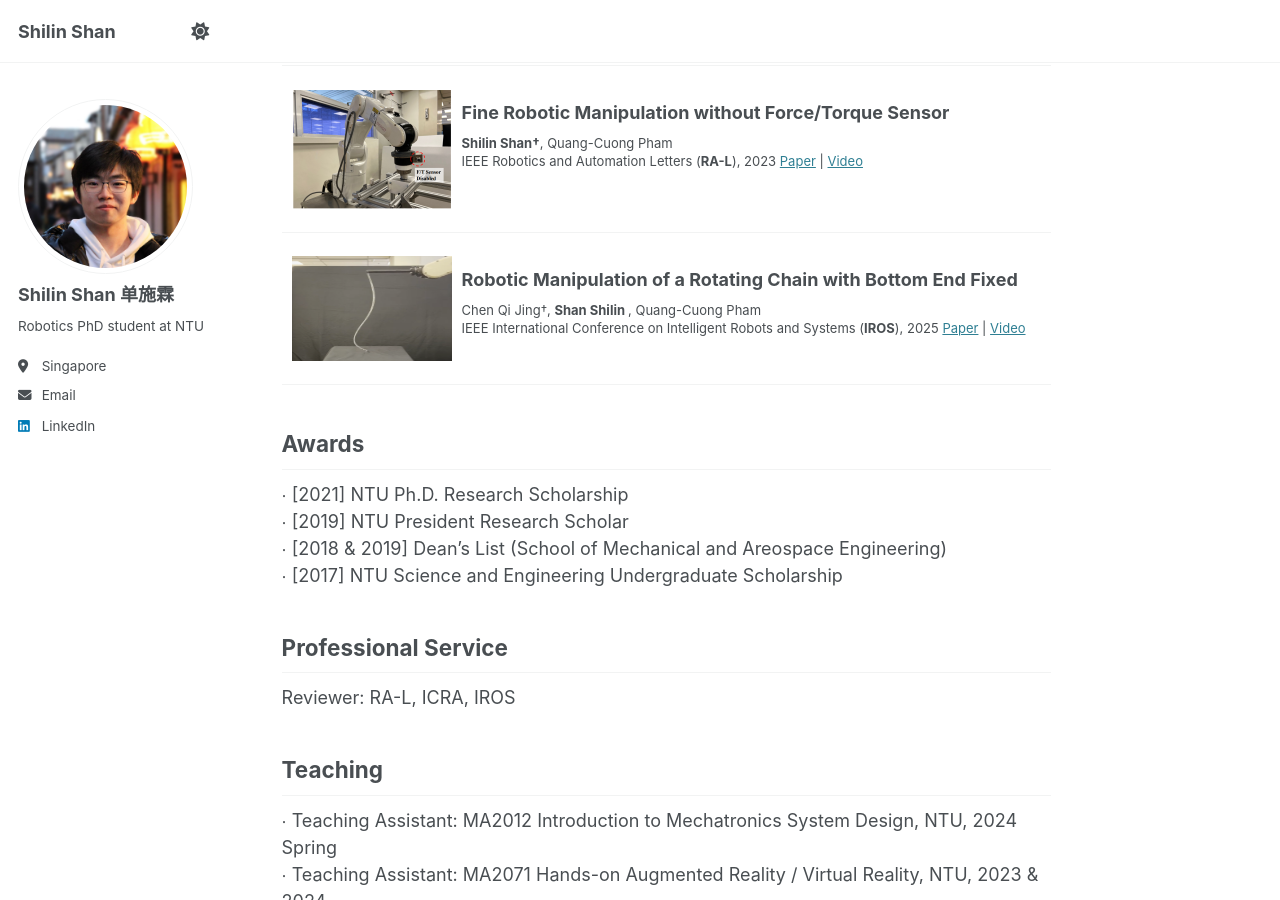
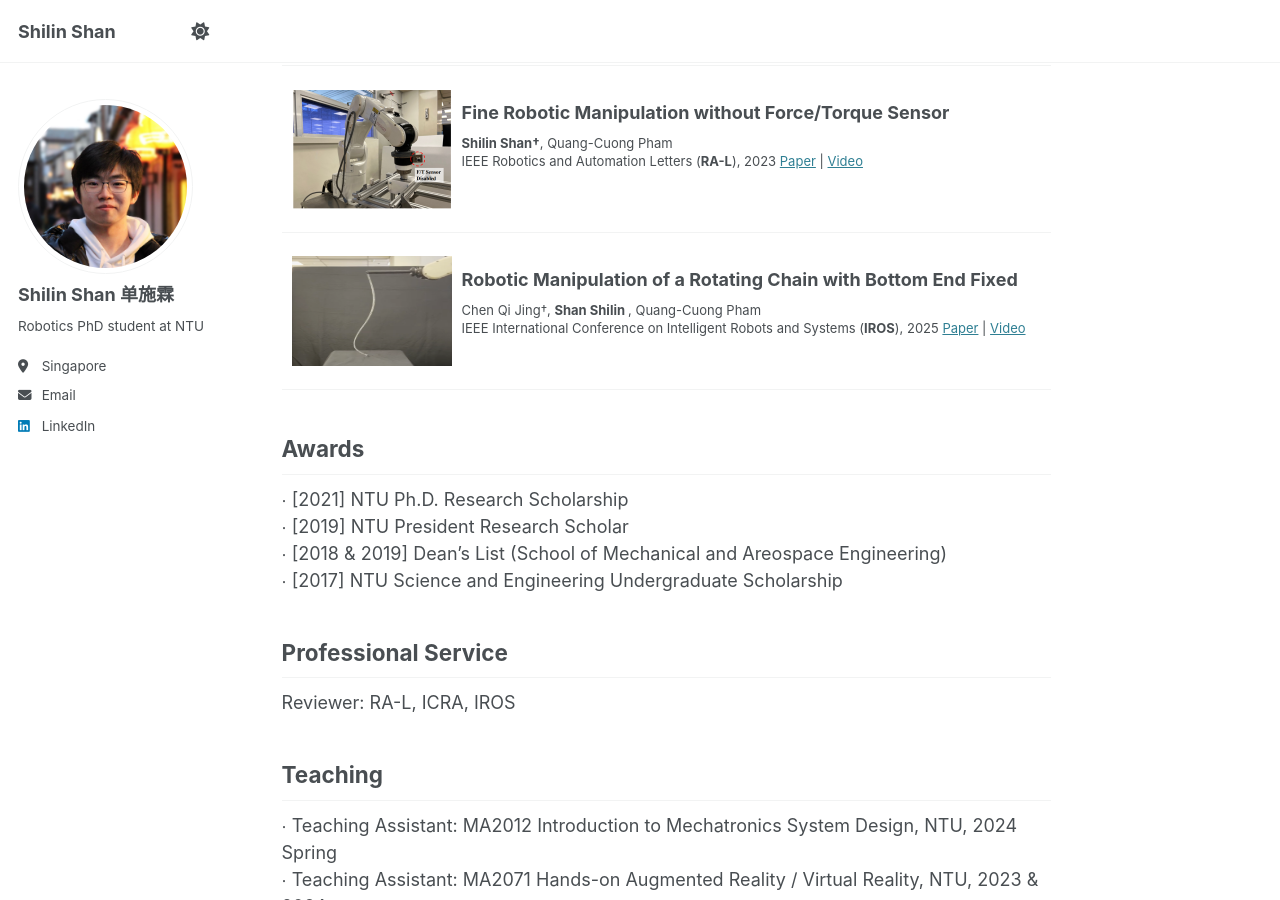
Before and after one commit to ShanShilin/ShanShilin.github.io, a Jekyll site: the page built from _pages/about.md, in a window 1280 px wide and 900 px high, scrolled down 1317 px. Built offline with Jekyll 4.4.1, drawn with Linux system fonts in a browser that asks for light colours.

Commit message:
Update about.md

```diff
--- a/_pages/about.md
+++ b/_pages/about.md
@@ -92,7 +92,7 @@ IEEE Robotics and Automation Letters (<strong>RA-L</strong>), 2023
 <div style="clear: both;"></div>
 -----
 
-<img src="../images/chain_bt_end_fix.png" style="float:left; width:160px !important; height:105px !important; object-fit:fill; max-width:none !important; display:inline-block !important; margin:5px 10px;">
+<img src="../images/chain_bt_end_fix.png" style="float:left; width:160px !important; height:110px !important; object-fit:fill; max-width:none !important; display:inline-block !important; margin:5px 10px;">
 ### Robotic Manipulation of a Rotating Chain with Bottom End Fixed
 <p style="line-height:1.0">
 <font size="2">
```
